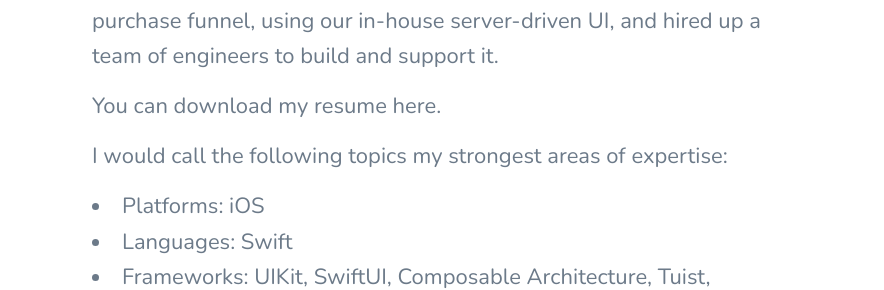
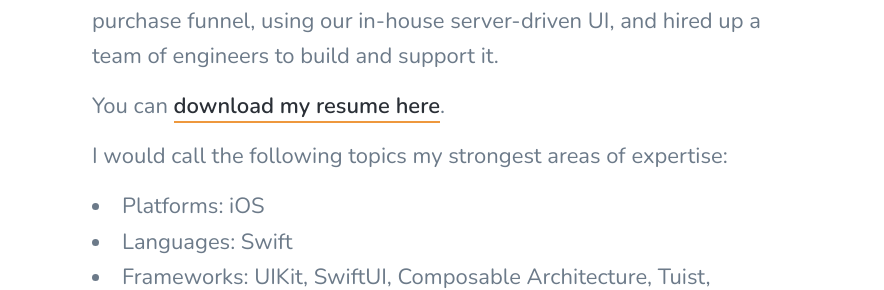
Before and after one commit to nevillco/nevillco.github.io, a Jekyll site: the page built from _pages/about.md, in a window 1280 px wide. Shown: the part 1416-1706 px from the top of the page, without its empty margins (198-1082 px from the left). Built offline with Jekyll 4.4.1, drawn with Linux system fonts in a browser that asks for light colours; nearby versions of some CDN libraries; part of the change alters nothing that is shown.

```diff
--- a/_pages/about.md
+++ b/_pages/about.md
@@ -8,7 +8,7 @@ I have experience building at scale and building from scratch, and I enjoy contr
 
 I spent 5 years in a Boston-based agency (Raizlabs, then [Rightpoint](https://www.rightpoint.com) post-acquisition), which enabled me to work on a wide range of mobile apps, including ones in fitness, social, travel, and eCommerce. Highlights from this chapter include launching the mobile app for the [Dubai Fitness Challenge](https://www.dubaifitnesschallenge.com) on time for their yearly city-wide fitness challenge, and supporting a world-class accessibility app in [BlindWays](https://apps.apple.com/us/app/blindways-bus-stop-navigation/id1146615175). I had a brief stint as a Senior iOS Engineer at [Wayfair](https://www.wayfair.com), where I planned and built multiple features enhancing the in-app customer support experience. And most recently, I've served as both a Senior iOS Engineer and an Engineering Manager at [Hopper](https://hopper.com) on the Price Freeze team, where I led the development of Hotel Price Freeze from its first smoke test in the iOS app to a reliable vertical grossing $800k+ every month. I later oversaw a redesign of our Air Price Freeze purchase funnel, using our in-house server-driven UI, and hired up a team of engineers to build and support it.
 
-You can download my resume here.
+You can [download my resume here]({{ site.url }}/assets/Resume.pdf).
 
 I would call the following topics my strongest areas of expertise:
 * Platforms: iOS
```
Also changed, not shown: 1 other file.
